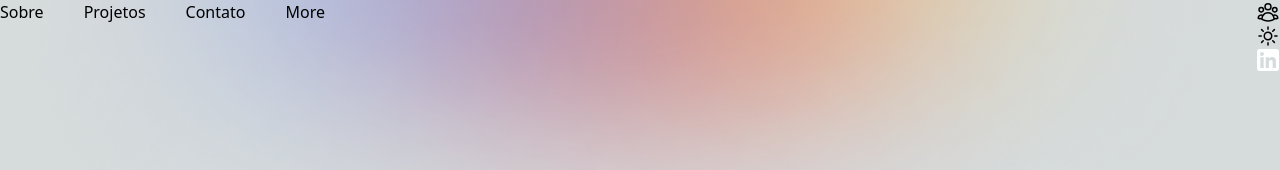
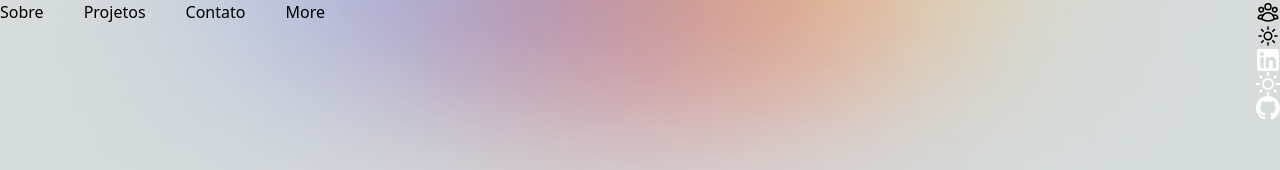
Before and after one commit to GisellyPereira/Portf-lio, a Next.js app: page / in a window 1280 px wide. Shown: the top 170 px of the page. Built offline with nearby package versions, Linux system fonts and the light colour scheme.

Commit message:
:test_tube: test: creating svg components

```diff
--- a/src/components/Svg/Github.js
+++ b/src/components/Svg/Github.js
@@ -0,0 +1,34 @@
+import React from "react";
+
+const Github = () => {
+  return (
+    <svg
+      width="24"
+      height="24"
+      viewBox="0 0 24 24"
+      fill="none"
+      xmlns="http://www.w3.org/2000/svg"
+    >
+      <g clipPath="url(#clip0_897_2132)">
+        <g clipPath="url(#clip1_897_2132)">
+          <path
+            fillRule="evenodd"
+            clipRule="evenodd"
+            d="M11.9642 0C5.34833 0 0 5.38776 0 12.0531C0 17.3811 3.42686 21.8912 8.18082 23.4874C8.77518 23.6074 8.9929 23.2281 8.9929 22.909C8.9929 22.6296 8.97331 21.6718 8.97331 20.6738C5.64514 21.3923 4.95208 19.237 4.95208 19.237C4.41723 17.8401 3.62474 17.4811 3.62474 17.4811C2.53543 16.7427 3.70408 16.7427 3.70408 16.7427C4.91241 16.8225 5.54645 17.9799 5.54645 17.9799C6.61592 19.8157 8.33927 19.297 9.03257 18.9776C9.13151 18.1993 9.44865 17.6606 9.78539 17.3613C7.13094 17.0819 4.33812 16.0442 4.33812 11.4144C4.33812 10.0974 4.81323 9.01984 5.56604 8.1818C5.44727 7.88253 5.03118 6.64506 5.68506 4.98882C5.68506 4.98882 6.69527 4.66947 8.97306 6.22604C9.94827 5.9622 10.954 5.82799 11.9642 5.82686C12.9745 5.82686 14.0042 5.96669 14.9552 6.22604C17.2332 4.66947 18.2434 4.98882 18.2434 4.98882C18.8973 6.64506 18.481 7.88253 18.3622 8.1818C19.1349 9.01984 19.5904 10.0974 19.5904 11.4144C19.5904 16.0442 16.7976 17.0618 14.1233 17.3613C14.5592 17.7404 14.9353 18.4587 14.9353 19.5962C14.9353 21.2126 14.9158 22.5098 14.9158 22.9087C14.9158 23.2281 15.1337 23.6074 15.7278 23.4877C20.4818 21.8909 23.9087 17.3811 23.9087 12.0531C23.9282 5.38776 18.5603 0 11.9642 0Z"
+            fill="#fff"
+          />
+        </g>
+      </g>
+      <defs>
+        <clipPath id="clip0_897_2132">
+          <rect width="24" height="24" fill="white" />
+        </clipPath>
+        <clipPath id="clip1_897_2132">
+          <rect width="24" height="23.5102" fill="white" />
+        </clipPath>
+      </defs>
+    </svg>
+  );
+};
+
+export default Github;
--- a/src/components/Svg/Moon.js
+++ b/src/components/Svg/Moon.js
@@ -0,0 +1,11 @@
+import React from 'react';
+
+const Moon = () => {
+  return (
+    <svg width="24" height="24" viewBox="0 0 24 24" fill="none" xmlns="http://www.w3.org/2000/svg">
+      <path d="M21.0459 12.7899C20.8878 14.5001 20.246 16.1299 19.1955 17.4886C18.145 18.8473 16.7293 19.8787 15.1139 20.4622C13.4986 21.0457 11.7506 21.157 10.0743 20.7832C8.39798 20.4095 6.8628 19.566 5.64838 18.3516C4.43395 17.1372 3.59051 15.602 3.21673 13.9257C2.84296 12.2494 2.95432 10.5013 3.53778 8.88603C4.12124 7.27072 5.15267 5.85498 6.51139 4.80447C7.8701 3.75397 9.49989 3.11214 11.2101 2.9541C10.2088 4.30868 9.727 5.97764 9.85227 7.65742C9.97753 9.33721 10.7016 10.9162 11.8926 12.1073C13.0837 13.2984 14.6628 14.0224 16.3426 14.1477C18.0223 14.273 19.6913 13.7912 21.0459 12.7899Z" stroke="#0D0D0D" strokeWidth="1.92564" strokeLinecap="round" strokeLinejoin="round"/>
+    </svg>
+  );
+};
+
+export default Moon;
--- a/src/components/Svg/Sun.js
+++ b/src/components/Svg/Sun.js
@@ -0,0 +1,37 @@
+import React from "react";
+
+const Sun = () => {
+  return (
+    <svg
+      width="24"
+      height="24"
+      viewBox="0 0 24 24"
+      fill="none"
+      xmlns="http://www.w3.org/2000/svg"
+    >
+      <g clipPath="url(#clip0_912_3783)">
+        <path
+          d="M12 17C14.7614 17 17 14.7614 17 12C17 9.23858 14.7614 7 12 7C9.23858 7 7 9.23858 7 12C7 14.7614 9.23858 17 12 17Z"
+          stroke="#0D0D0D"
+          strokeWidth="2"
+          strokeLinecap="round"
+          strokeLinejoin="round"
+        />
+        <path
+          d="M12 1V3M12 21V23M4.22 4.22L5.64 5.64M18.36 18.36L19.78 19.78M1 12H3M21 12H23M4.22 19.78L5.64 18.36M18.36 5.64L19.78 4.22"
+          stroke="#0D0D0D"
+          strokeWidth="2"
+          strokeLinecap="round"
+          strokeLinejoin="round"
+        />
+      </g>
+      <defs>
+        <clipPath id="clip0_912_3783">
+          <rect width="24" height="24" fill="white" />
+        </clipPath>
+      </defs>
+    </svg>
+  );
+};
+
+export default Sun;
--- a/src/components/Svg/X.js
+++ b/src/components/Svg/X.js
@@ -0,0 +1,37 @@
+import React from "react";
+
+const XIcon = () => {
+  return (
+    <svg
+      width="24"
+      height="24"
+      viewBox="0 0 24 24"
+      fill="none"
+      xmlns="http://www.w3.org/2000/svg"
+    >
+      <g clipPath="url(#clip0_912_3783)">
+        <path
+          d="M12 17C14.7614 17 17 14.7614 17 12C17 9.23858 14.7614 7 12 7C9.23858 7 7 9.23858 7 12C7 14.7614 9.23858 17 12 17Z"
+          stroke="#fff"
+          strokeWidth="2"
+          strokeLinecap="round"
+          strokeLinejoin="round"
+        />
+        <path
+          d="M12 1V3M12 21V23M4.22 4.22L5.64 5.64M18.36 18.36L19.78 19.78M1 12H3M21 12H23M4.22 19.78L5.64 18.36M18.36 5.64L19.78 4.22"
+          stroke="#fff"
+          strokeWidth="2"
+          strokeLinecap="round"
+          strokeLinejoin="round"
+        />
+      </g>
+      <defs>
+        <clipPath id="clip0_912_3783">
+          <rect width="24" height="24" fill="white" />
+        </clipPath>
+      </defs>
+    </svg>
+  );
+};
+
+export default XIcon;
--- a/src/pages/Home/Home.js
+++ b/src/pages/Home/Home.js
@@ -3,6 +3,8 @@
 import React from "react";
 import { UserGroupIcon, SunIcon } from "@heroicons/react/24/outline";
 import LinkedIn from "../../components/Svg/LinkedIn.js";
+import Github from "@/components/Svg/Github.js";
+import XIcon from "@/components/Svg/X.js";
 
 const Home = () => {
   return (
@@ -17,7 +19,9 @@ const Home = () => {
         <ul>
           <UserGroupIcon className="w-6 h-6" />
           <SunIcon className="w-6 h-6" />
-          <LinkedIn className="" />
+          <LinkedIn />
+          <XIcon />
+          <Github />
         </ul>
       </header>
 
```
